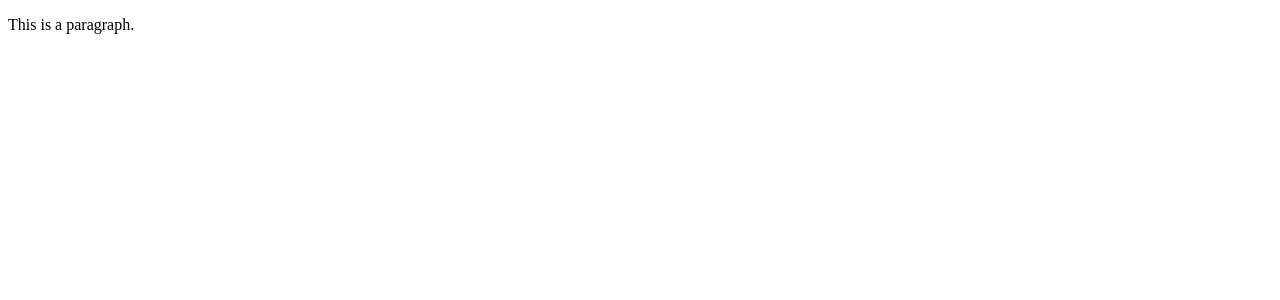
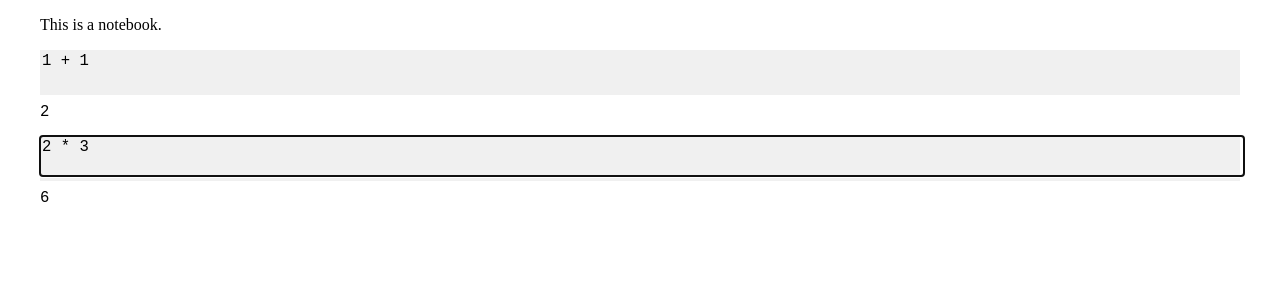
Before and after one commit to vgrichina/js-notebook, a Svelte app: page / in a window 1280 px wide. Shown: the top 300 px of the page. Built offline with nearby package versions, Linux system fonts and the light colour scheme.

Commit message:
Implement very simple memory only notebook

```diff
--- a/src/App.svelte
+++ b/src/App.svelte
@@ -1,5 +1,18 @@
 <style>
-	/* styles goes here */
+    .notebook {
+        margin: 1em 2em;
+    }
 </style>
 
-<p>This is a paragraph.</p>
+<script>
+    import Block from "./Block.svelte"
+    import { notebook } from "./stores"
+</script>
+
+<div class="notebook">
+    <p>This is a notebook.</p>
+
+    {#each $notebook.blocks as block, index (block.id)}
+        <Block block={block} index={index} }></Block>
+    {/each}
+</div>
--- /dev/null
+++ b/src/Block.svelte
@@ -0,0 +1,81 @@
+<style>
+    .code {
+        font-family: monospace;
+        font-size: 1.2em;
+        margin-top: 1em;
+        background-color: #f0f0f0;
+    }
+
+    .code textarea {
+        font-family: monospace;
+        font-size: 1em;
+        height: 100%;
+        height: 100%;
+        width: 100%;
+        border: 0;
+        resize: none;
+        background: none;
+    }
+
+    .result {
+        font-family: monospace;
+        font-size: 1.2em;
+        margin-top: 0.5em;
+    }
+</style>
+
+<script>
+    import { onMount } from 'svelte';
+    import { notebook } from "./stores"
+
+    export let block;
+    export let index;
+
+    let textarea;
+
+    function handleKeyPress(event) {
+        console.log('key press', event);
+        if (event.key == 'Enter') {
+            if (event.shiftKey) {
+                block.result = eval(block.code);
+            }
+
+            if (event.metaKey) {
+                newBlock(index + 1);
+            }
+        }
+    }
+
+    function handleKeyUp(event) {
+        console.log('key up', event);
+        if (event.key == 'Backspace') {
+            if (block.code == "") {
+                deleteBlock(index)
+            }
+        }
+    }
+
+    function newBlock(index) {
+        const id = `${Date.now()}-${Math.random()}`;
+        notebook.update(({ blocks, ...rest }) => ({
+            ...rest,
+            blocks: [...blocks.slice(0, index), { id, code: "", result: "" }, ...blocks.slice(index)]
+        }))
+    }
+
+    function deleteBlock(index) {
+        notebook.update(({ blocks, ...rest }) => ({
+            ...rest,
+            blocks: [...blocks.slice(0, index), ...blocks.slice(index + 1)]
+        }))
+    }
+
+    onMount(() => {
+        textarea.focus();
+    });
+</script>
+
+<div class="code">
+    <textarea bind:value={block.code} on:keypress={handleKeyPress} on:keyup={handleKeyUp} bind:this={textarea} />
+</div>
+<div class="result">{block.result}</div>
--- a/src/index.html
+++ b/src/index.html
@@ -1,10 +1,13 @@
 <!DOCTYPE html>
 <html lang="en">
+
 <head>
-  <title>My Svelte App</title>
+    <title>My Svelte App</title>
 </head>
+
 <body>
     <!-- Here 👇 -->
     <script src="./main.js"></script>
 </body>
+
 </html>
--- a/src/main.js
+++ b/src/main.js
@@ -1,9 +1,7 @@
+import '@babel/polyfill';
 import App from './App.svelte';
 
 const app = new App({
-	target: document.body,
-	props: {
-		// we'll learn about props later
-		answer: 42
-	}
+    target: document.body,
+    props: {}
 });
--- /dev/null
+++ b/src/stores.js
@@ -0,0 +1,8 @@
+import { writable } from 'svelte/store';
+
+export const notebook = writable({
+    blocks: [
+        { id: "1", code: "1 + 1", result: "2" },
+        { id: "2", code: "2 * 3", result: "6" },
+    ]
+});
```
